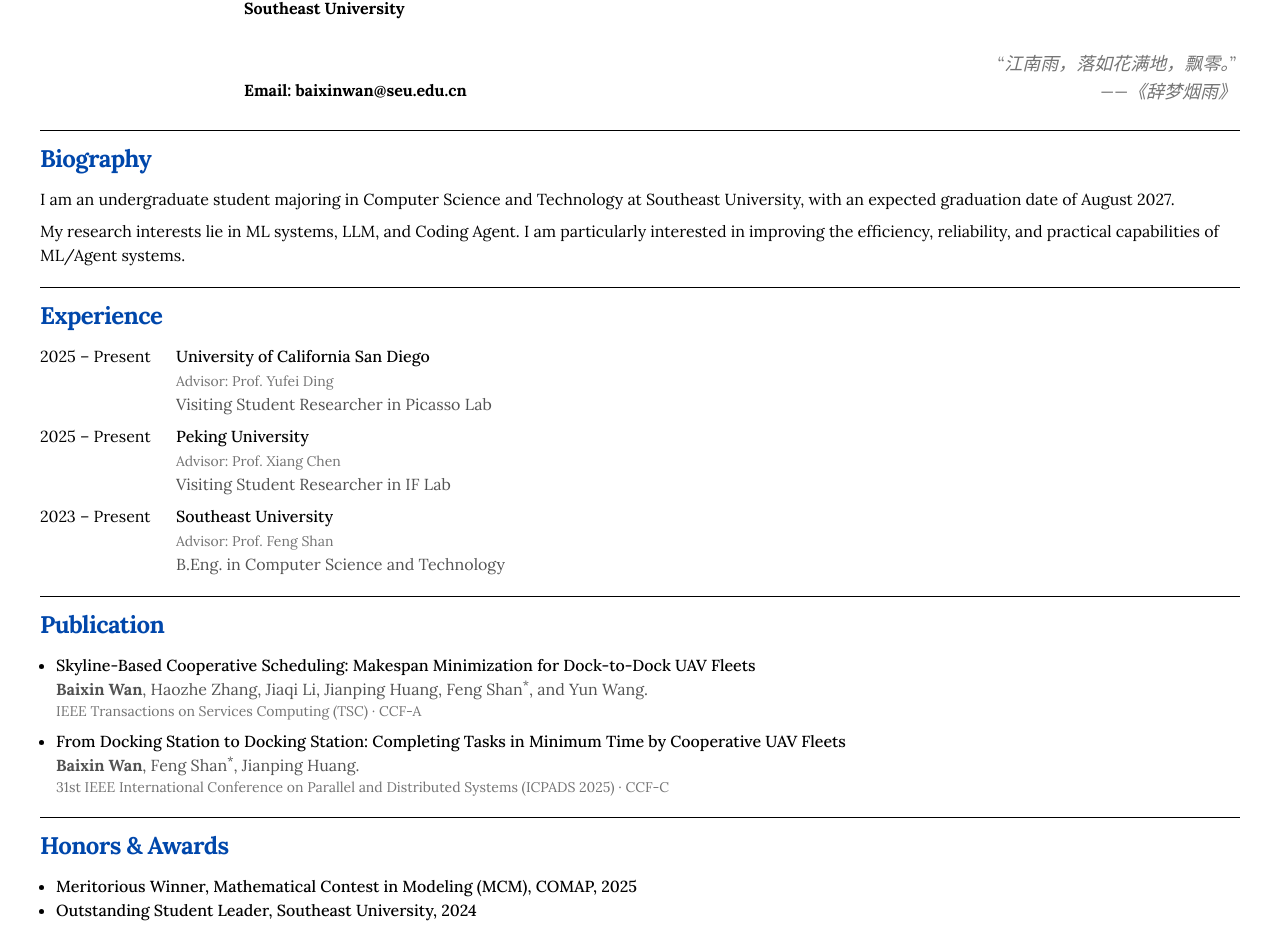
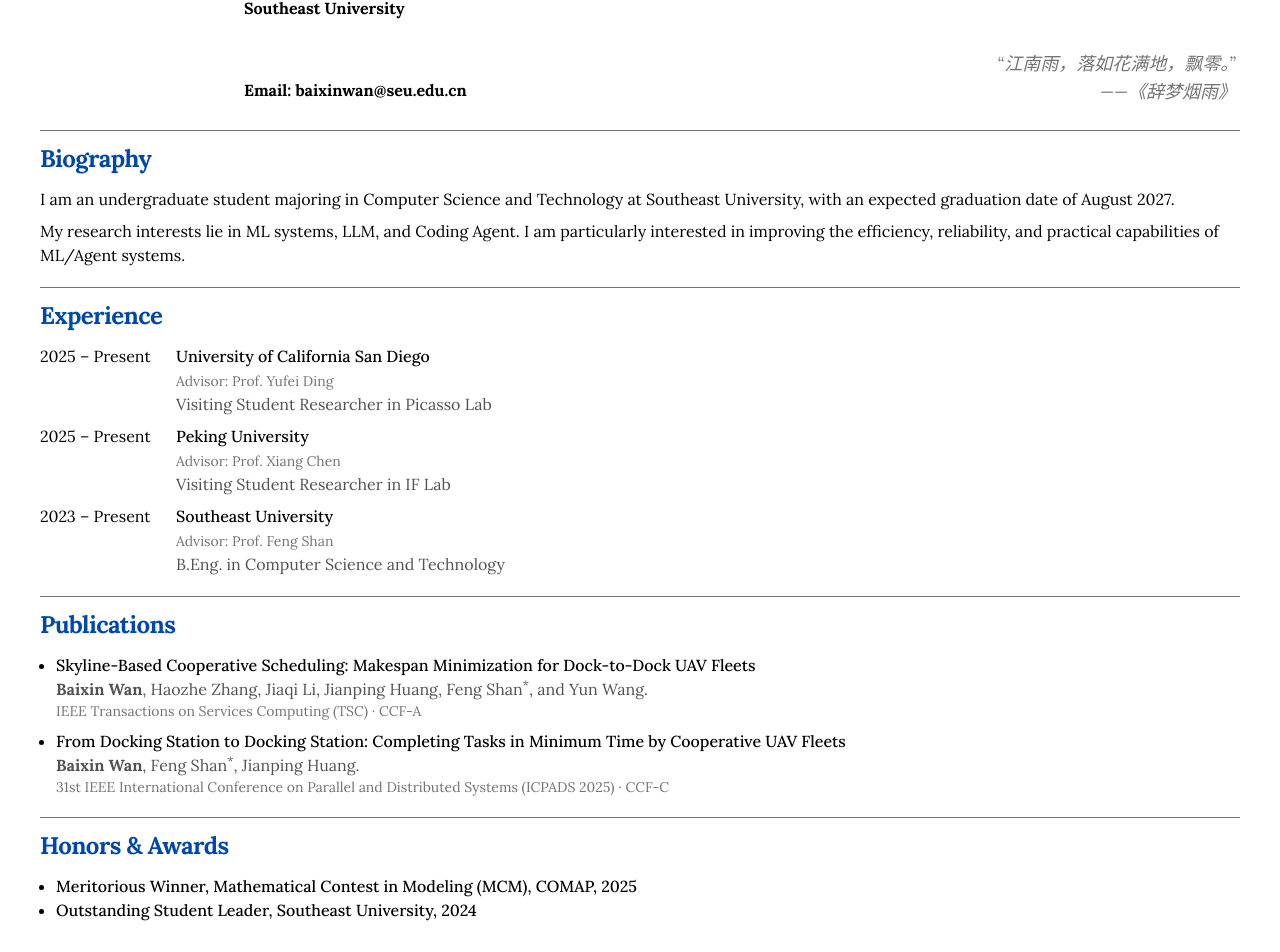
Before and after one commit to zeroffa233/zeroffa-homepage, a Next.js app: page / in a window 1280 px wide. Shown: the part 438-1390 px from the top of the page. Built offline with nearby package versions, Linux system fonts and the light colour scheme; a web font is replaced by a local one.

Commit message:
style: unify hr dividers at neutral-500

```diff
--- a/app/blog/page.tsx
+++ b/app/blog/page.tsx
@@ -11,7 +11,7 @@
             <h2 className="text-[#0047AB] text-4xl font-bold tracking-tight dark:text-neutral-100 mt-5">
                 Blog
             </h2>
-            <hr className="my-5"></hr>
+            <hr className="my-5 border-neutral-500 dark:border-neutral-500"></hr>
             <BlogPosts />
         </section>
     );
--- a/app/links/page.tsx
+++ b/app/links/page.tsx
@@ -15,7 +15,7 @@
             <h2 className="text-[#0047AB] text-4xl font-bold tracking-tight dark:text-neutral-100 mt-5">
                 Links
             </h2>
-            <hr className="my-5"></hr>
+            <hr className="my-5 border-neutral-500 dark:border-neutral-500"></hr>
             <h3 className="text-[#0047AB] text-2xl font-bold tracking-tight dark:text-neutral-100 mb-3">
                 Organizations
             </h3>
@@ -57,7 +57,7 @@
                     </p>
                 </li>
             </ul>
-            <hr className="my-5"></hr>
+            <hr className="my-5 border-neutral-500 dark:border-neutral-500"></hr>
             <h3 className="text-[#0047AB] text-2xl font-bold tracking-tight dark:text-neutral-100 mb-3">
                 Personal
             </h3>
--- a/app/notes/page.tsx
+++ b/app/notes/page.tsx
@@ -6,19 +6,19 @@
             <h2 className="text-[#0047AB] text-4xl font-bold tracking-tight dark:text-neutral-100 mt-5">
                 Notes
             </h2>
-            <hr className="my-5"></hr>
+            <hr className="my-5 border-neutral-500 dark:border-neutral-500"></hr>
             <h3 className="text-[#0047AB] text-2xl font-bold tracking-tight dark:text-neutral-100 mb-3">
                 Papers
             </h3>
-            <hr className="my-5"></hr>
+            <hr className="my-5 border-neutral-500 dark:border-neutral-500"></hr>
             <h3 className="text-[#0047AB] text-2xl font-bold tracking-tight dark:text-neutral-100 mb-3">
                 Books
             </h3>
-            <hr className="my-5"></hr>
+            <hr className="my-5 border-neutral-500 dark:border-neutral-500"></hr>
             <h3 className="text-[#0047AB] text-2xl font-bold tracking-tight dark:text-neutral-100 mb-3">
                 Code
             </h3>
-            <hr className="my-5"></hr>
+            <hr className="my-5 border-neutral-500 dark:border-neutral-500"></hr>
             <h3 className="text-[#0047AB] text-2xl font-bold tracking-tight dark:text-neutral-100 mb-3">
                 Misc
             </h3>
--- a/app/page.tsx
+++ b/app/page.tsx
@@ -6,13 +6,13 @@
     return (
         <section>
             <ProfileCard />
-            <hr className="mt-5"></hr>
+            <hr className="mt-5 border-neutral-500 dark:border-neutral-500"></hr>
             <Biography />
-            <hr className="mt-5"></hr>
+            <hr className="mt-5 border-neutral-500 dark:border-neutral-500"></hr>
             <Experience />
-            <hr className="mt-5"></hr>
-            <Publication />
-            <hr className="mt-5"></hr>
+            <hr className="mt-5 border-neutral-500 dark:border-neutral-500"></hr>
+            <Publications />
+            <hr className="mt-5 border-neutral-500 dark:border-neutral-500"></hr>
             <Honors />
         </section>
     );
@@ -69,7 +69,8 @@
                 </div>
                 <p className="italic text-lg text-neutral-500 dark:text-neutral-400 text-right">
                     “江南雨，落如花满地，飘零。”
-                    <br />——《辞梦烟雨》
+                    <br />
+                    ——《辞梦烟雨》
                 </p>
             </div>
         </section>
@@ -150,11 +151,11 @@
     );
 }
 
-function Publication() {
+function Publications() {
     return (
         <section>
             <h2 className="text-[#0047AB] text-2xl font-bold tracking-tight dark:text-neutral-100 my-3">
-                Publication
+                Publications
             </h2>
             <ul className="list-disc list-outside pl-4">
                 <li className="mb-2">
```
